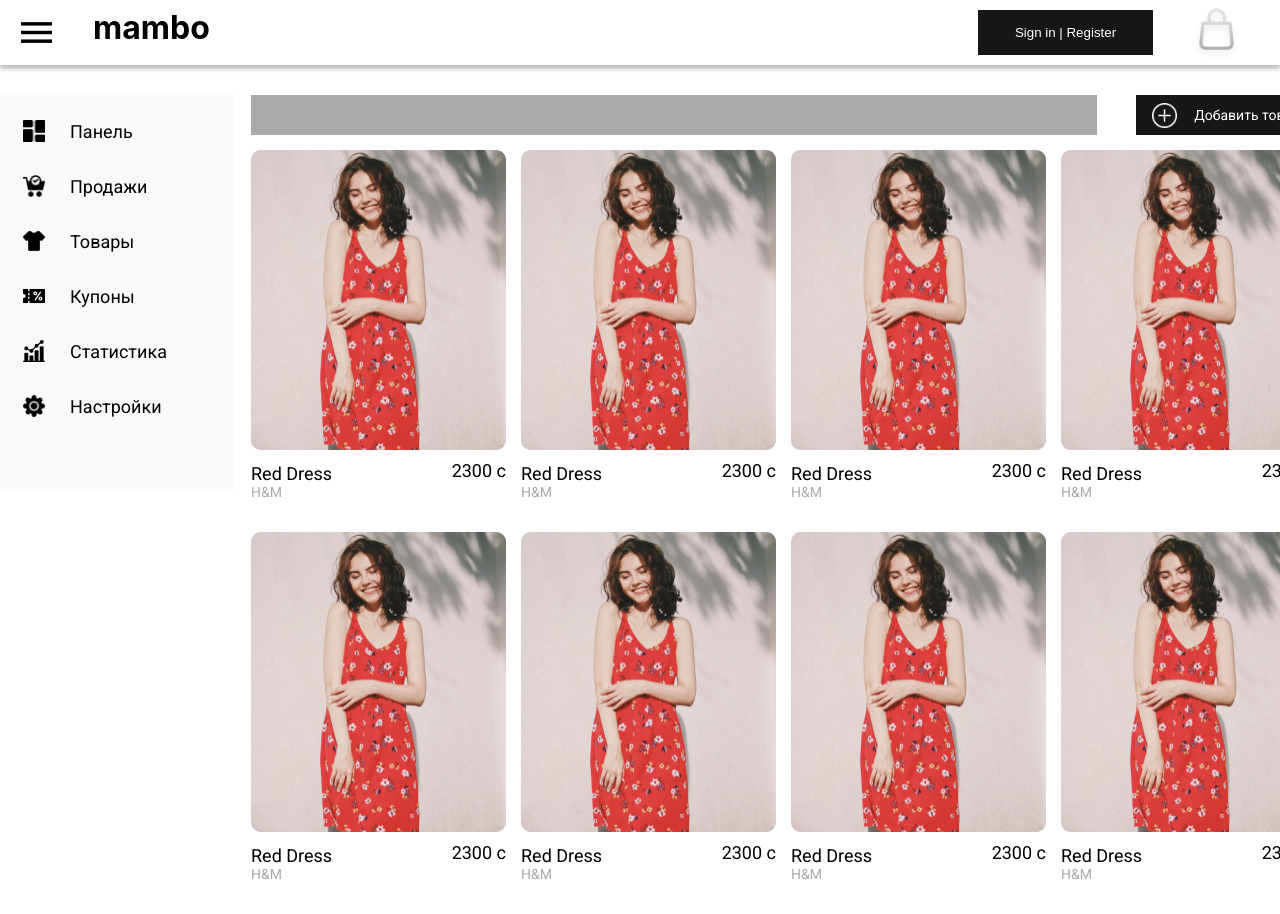
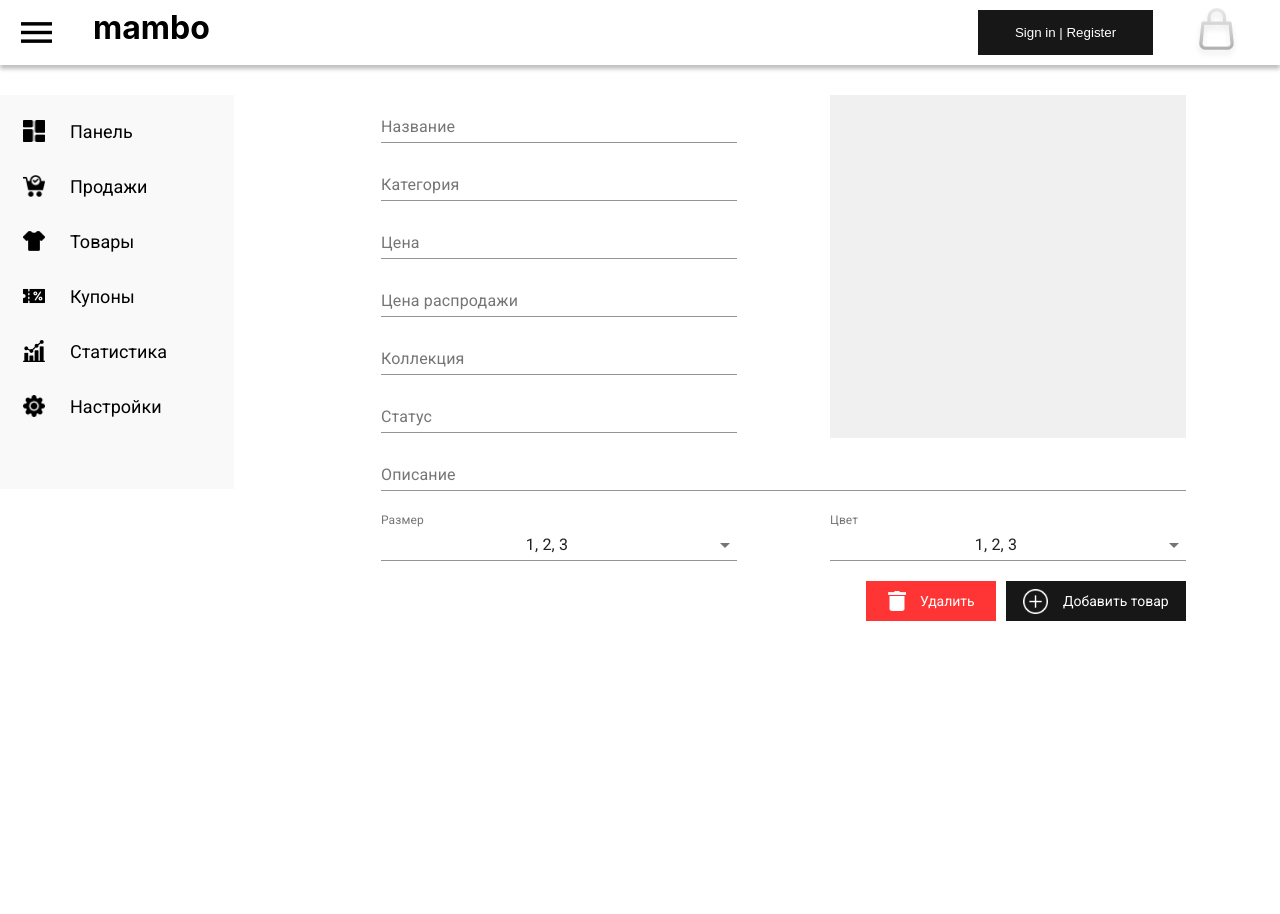
Before and after one commit to aumetov/mambo-client, a React (Create React App) app: page /shop-admin/add-product in a window 1280 px wide. Shown: the top 914 px of the page. After the commit the page ends 800 px from the top, so only its background shows below. Built offline with nearby package versions, Linux system fonts and the light colour scheme.

Commit message:
add product core ui

```diff
--- a/src/App.tsx
+++ b/src/App.tsx
@@ -4,19 +4,18 @@ import { Route, BrowserRouter as Router, Switch } from 'react-router-dom';
 import './App.css';
 import Header from './components/header/header';
 import AdminPanel from './pages/admin-panel/admin-panel';
+import ProductDetails from './pages/product-details/product-details';
 
 export const App: React.FC<{}> = () => {
   return (
       <div className="App">
         <Header/>
         <div className='main-wrapper'>
-          <AdminPanel/>
           <Router>
-              {/* <Switch>
-                <Route path='/' exact={true} component={<div/>}/>
-                <Route path='/product' exact={true} component={<div/>}/>
-                <Route path='/shop' exact={true} component={<div/>}/>
-              </Switch> */}
+              <Switch>
+                <Route path='/shop-admin/' component={AdminPanel}/>
+                <Route path='/product' component={ProductDetails}/>
+              </Switch>
           </Router>
         </div>
       </div>
--- /dev/null
+++ b/src/components/add-product/add-product.scss
@@ -0,0 +1,88 @@
+.add-product-container {
+    display: flex;
+    flex-direction: column;
+    width: 100%;
+
+    .main-product-info {
+        display: flex;
+        justify-content: space-between;
+        padding: 0 130px;
+
+        .main-product-info-textfields {
+            display: flex;
+            flex-direction: column;
+
+            .product-info-input {
+                width: 356px;
+                margin-bottom: 10px;
+            }
+        }
+
+        .product-photos-upload {
+            width: 356px;
+            height: 343px;
+            background: #F0F0F0;
+        }
+    }
+
+    .product-description-input {
+        margin: 0 130px 10px 130px;
+        height: 50px;
+    }
+
+    .product-options {
+        display: flex;
+        justify-content: space-between;
+        margin: 10px 130px;
+    }
+
+    .product-action-buttons {
+        display: flex;
+        justify-content: flex-end;
+        margin: 10px 130px;
+
+        .add-product-button {
+            display: flex;
+            justify-content: space-around;
+            align-items: center;
+            width: 180px;
+            height: 40px;
+            padding: 0 15px;
+            margin-left: 10px;
+            border: none;
+            font-size: 14px;
+            font-family: 'Roboto', sans-serif;
+            background: #171717;
+            color: white;
+            outline: none;
+            cursor: pointer;
+
+            .add-product-icon {
+                width: 25px;
+                height: 25px;
+                margin-right: 10px;
+            }
+        }
+
+        .delete-product-button {
+            display: flex;
+            justify-content: space-around;
+            align-items: center;
+            width: 130px;
+            height: 40px;
+            padding: 0 15px;
+            border: none;
+            font-size: 14px;
+            font-family: 'Roboto', sans-serif;
+            background: #FF3535;
+            color: white;
+            outline: none;
+            cursor: pointer;
+
+            .delete-product-icon {
+                width: 20px;
+                height: 20px;
+            }
+        }
+    }
+}
--- /dev/null
+++ b/src/components/add-product/add-product.tsx
@@ -0,0 +1,87 @@
+import React, { Component } from 'react'
+import './add-product.scss'
+import TextField from '@material-ui/core/TextField';
+import Select from '@material-ui/core/Select';
+import Checkbox from '@material-ui/core/Checkbox';
+import ListItemText from '@material-ui/core/ListItemText';
+import MenuItem from '@material-ui/core/MenuItem';
+import InputLabel from '@material-ui/core/InputLabel';
+import FormControl from '@material-ui/core/FormControl';
+
+const addNewProductIcon = require('../../shared/icons/add.png')
+const deleteIcon = require('../../shared/icons/delete.png')
+
+export default class AddProduct extends Component {
+    render() {
+        return (
+            <div className='add-product-container'>
+                <div className='main-product-info'>
+                    <div className='main-product-info-textfields'>
+                        <TextField label="Название" className='product-info-input'/>
+                        <TextField label="Категория" className='product-info-input'/>
+                        <TextField label="Цена" className='product-info-input'/>
+                        <TextField label="Цена распродажи" className='product-info-input'/>
+                        <TextField label="Коллекция" className='product-info-input'/>
+                        <TextField label="Статус" className='product-info-input'/>
+                    </div>
+                    <div className="product-photos-upload">
+
+                    </div>
+                </div>
+                <TextField label="Описание" multiline className='product-description-input'/>
+                <div className='product-options'>
+                    <FormControl style={{width: 356}}>
+                        <InputLabel id="size-selector">Размер</InputLabel>
+                        <Select
+                            labelId="size-selector"
+                            id="size-selector"
+                            label="Размер"
+                            multiple
+                            value={[1,2,3]}
+                            renderValue={(selected: any) => selected.join(', ')}
+                            onChange={()=>{}}
+                        >
+                            {[1,2,3,4].map((name) => (
+                                <MenuItem key={name} value={name}>
+                                <Checkbox checked={[1,2,3].includes(name)}/>
+                                <ListItemText primary={name} />
+                                </MenuItem>
+                            ))}
+                        </Select>
+                    </FormControl>
+
+                    <FormControl style={{width: 356}}>
+                        <InputLabel id="color-selector">Цвет</InputLabel>
+                        <Select
+                            labelId="color-selector"
+                            id="color-selector"
+                            label="Цвет"
+                            multiple
+                            value={[1,2,3]}
+                            renderValue={(selected: any) => selected.join(', ')}
+                            onChange={()=>{}}
+                        >
+                            {[1,2,3,4].map((name) => (
+                                <MenuItem key={name} value={name}>
+                                <Checkbox checked={[1,2,3].includes(name)}/>
+                                <ListItemText primary={name} />
+                                </MenuItem>
+                            ))}
+                        </Select>
+                    </FormControl>
+                </div>
+                <div className="product-action-buttons">
+                    <button className='delete-product-button'>
+                        <img className='delete-product-icon' alt='delete product' src={deleteIcon}/>
+                        Удалить
+                    </button>
+
+                    <button className='add-product-button'>
+                        <img className='add-product-icon' alt='add product' src={addNewProductIcon}/>
+                        Добавить товар
+                    </button>
+                </div>
+            </div>
+        )
+    }
+}
--- a/src/components/admin-products/admin-products.scss
+++ b/src/components/admin-products/admin-products.scss
@@ -10,6 +10,10 @@
             height: 40px;
             background: #aaaaaa;
         }
+
+        .add-product-link {
+            outline: none;
+            text-decoration: none;
 
             .add-product-button {
                 display: flex;
@@ -33,15 +37,22 @@
                 }
             }
         }
+    }
 
     .products-list {
         display: flex;
         flex-flow: row wrap;
         justify-content: space-between;
         margin-top: 15px;
+        .product-link {
+            text-decoration: none;
+            outline: none;
+            color: #171717;
 
             .product-card-container {
                 margin-bottom: 30px;
             }
         }
+
     }
+}
--- a/src/components/admin-products/admin-products.tsx
+++ b/src/components/admin-products/admin-products.tsx
@@ -1,6 +1,7 @@
 import React, { Component } from 'react'
 import './admin-products.scss'
 import ProductCard from '../product-card/product-card'
+import { Link } from 'react-router-dom'
 
 const addNewProductIcon = require('../../shared/icons/add.png')
 
@@ -12,14 +13,16 @@ export default class AdminProducts extends Component {
                     <div className='products-top-filter'>
 
                     </div>
-                    <button className='add-product-button'>
-                        <img className='add-product-icon' alt='add product' src={addNewProductIcon}/>
-                        Добавить товар
-                    </button>
+                    <Link to='/add-product' className='add-product-link'>
+                        <button className='add-product-button'>
+                            <img className='add-product-icon' alt='add product' src={addNewProductIcon}/>
+                            Добавить товар
+                        </button>
+                    </Link>
                 </div>
                 <div className='products-list'>
                     {[1,2,3,4,5,6,7,8].map(i => {
-                        return <ProductCard/>
+                        return <Link to={`product/${i}/`} className='product-link'><ProductCard/></Link>
                     })}
                 </div>
             </div>
--- a/src/components/products-listing/products-listing.scss
+++ b/src/components/products-listing/products-listing.scss
@@ -8,6 +8,11 @@
         justify-content: space-between;
         padding-left: 25px;
 
+        a {
+            outline: none;
+            text-decoration: none !important;
+        }
+
         .product-card-container {
             margin-bottom: 30px;
         }
--- a/src/pages/admin-panel/admin-panel.tsx
+++ b/src/pages/admin-panel/admin-panel.tsx
@@ -3,6 +3,7 @@ import './admin-panel.scss'
 import AdminSidebarNavigation from '../../components/admin-sidebar-navigation/admin-sidebar-navigation'
 import { Route, BrowserRouter as Router, Switch } from 'react-router-dom';
 import AdminProducts from '../../components/admin-products/admin-products';
+import AddProduct from '../../components/add-product/add-product';
 
 export default class AdminPanel extends Component {
     render() {
@@ -10,14 +11,12 @@ export default class AdminPanel extends Component {
             <div className='admin-panel-container'>
                 <AdminSidebarNavigation/>
                 <div className='admin-panel-content'>
-                    <AdminProducts/>
-                    {/* <Router>
+                    <Router>
                         <Switch>
-                            <Route path='/' exact={true} component={<div/>}/>
-                            <Route path='/product' exact={true} component={<div/>}/>
-                            <Route path='/shop' exact={true} component={<div/>}/>
+                            <Route path='/shop-admin' exact component={AdminProducts}/>
+                            <Route path='/shop-admin/add-product/' component={AddProduct}/>
                         </Switch>
-                    </Router> */}
+                    </Router>
                 </div>
             </div>
         )
```
Also changed, not shown: src/shared/icons/delete.png (added). Lines whose indentation alone changed are shown as unchanged.
